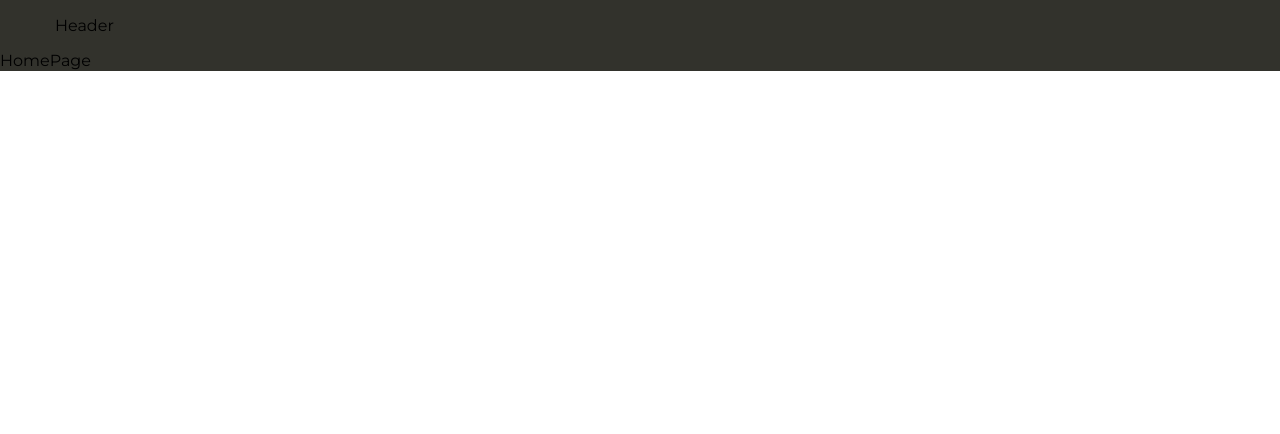
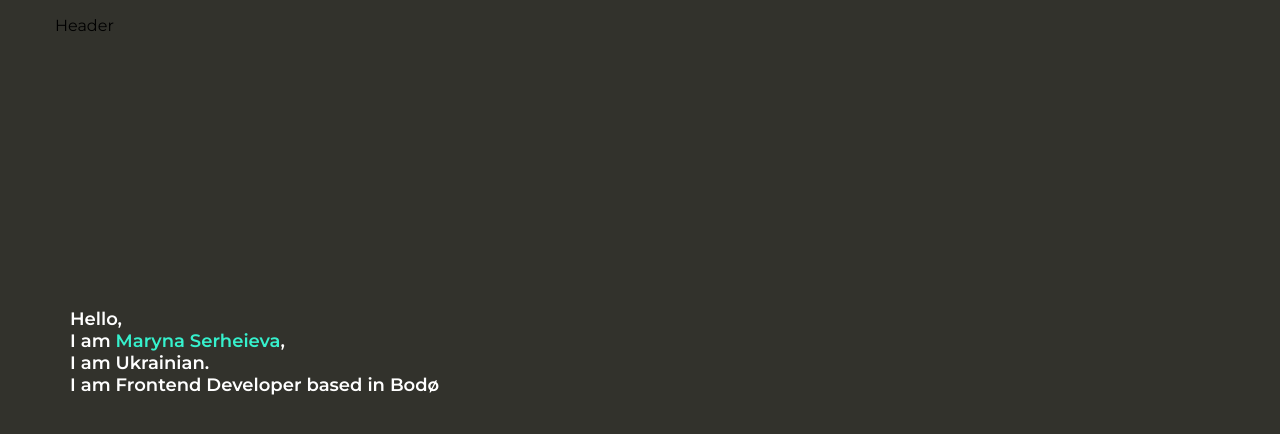
Before and after one commit to MarinaSergeyeva/pf, a React (Create React App) app: page / in a window 1280 px wide. Shown: the top 434 px of the page. Built offline with nearby package versions, Linux system fonts and the light colour scheme.

Commit message:
global styles updated

```diff
--- a/package.json
+++ b/package.json
@@ -16,7 +16,9 @@
     "react-dom": "^18.2.0",
     "react-responsive": "^9.0.2",
     "react-scripts": "5.0.1",
+    "react-type-animation": "^2.1.2",
     "styled-components": "^5.3.8",
+    "styled-normalize": "^8.0.7",
     "web-vitals": "^2.1.4"
   },
   "scripts": {
--- a/public/index.html
+++ b/public/index.html
@@ -1,14 +1,12 @@
 <!DOCTYPE html>
 <html lang="en">
+
 <head>
   <meta charset="utf-8" />
   <link rel="icon" href="%PUBLIC_URL%/favicon.ico" />
   <meta name="viewport" content="width=device-width, initial-scale=1" />
   <meta name="theme-color" content="#000000" />
-    <meta
-      name="description"
-      content="Web site created using create-react-app"
-    />
+  <meta name="description" content="Web site created using create-react-app" />
   <link rel="apple-touch-icon" href="%PUBLIC_URL%/logo192.png" />
   <!--
       manifest.json provides metadata used when your web app is installed on a
@@ -24,8 +22,14 @@
       work correctly both with client-side routing and a non-root public URL.
       Learn how to configure a non-root public URL by running `npm run build`.
     -->
+  <link rel="preconnect" href="https://fonts.googleapis.com">
+  <link rel="preconnect" href="https://fonts.gstatic.com" crossorigin>
+  <link
+    href="https://fonts.googleapis.com/css2?family=Montserrat:ital,wght@0,300;0,400;0,600;0,700;0,900;1,300;1,400;1,600;1,900&display=swap"
+    rel="stylesheet">
   <title>React App</title>
 </head>
+
 <body>
   <noscript>You need to enable JavaScript to run this app.</noscript>
   <div id="root"></div>
@@ -40,4 +44,5 @@
       To create a production bundle, use `npm run build` or `yarn build`.
     -->
 </body>
+
 </html>
--- a/src/components/App/App.js
+++ b/src/components/App/App.js
@@ -3,16 +3,16 @@ import React from 'react';
 import { ThemeProvider } from 'styled-components';
 
 import HomePage from '../../pages/HomePage/HomePage';
+import GlobalStyles from '../../styles/Global';
 import theme from '../../theme/theme';
 import Header from '../Header/Header';
 
 const App = () => {
   return (
     <ThemeProvider theme={theme}>
-      <div style={{ backgroundColor: `${theme.palette.background.default}` }}>
-        <Header />
-        <HomePage />
-      </div>
+      <GlobalStyles />
+      <Header />
+      <HomePage />
     </ThemeProvider>
   );
 };
--- a/src/index.js
+++ b/src/index.js
@@ -2,7 +2,6 @@ import React from 'react';
 
 import ReactDOM from 'react-dom/client';
 
-import './stylesheet/main.css';
 import App from './components/App/App';
 
 const root = ReactDOM.createRoot(document.getElementById('root'));
--- a/src/pages/HomePage/HomePage.js
+++ b/src/pages/HomePage/HomePage.js
@@ -1,7 +1,42 @@
 import React from 'react';
 
+// import { TypeAnimation } from 'react-type-animation';
+
+import {
+  HomePageContainer,
+  HomePageTitle,
+  NameHighlighted,
+} from './homePageStyled';
+
 const HomePage = () => {
-  return <div>HomePage</div>;
+  return (
+    <HomePageContainer>
+      <HomePageTitle>
+        Hello,
+        <br />I am <NameHighlighted>Maryna Serheieva</NameHighlighted>,
+        <br />
+        I am Ukrainian.
+        <br />I am Frontend Developer based in Bodø
+      </HomePageTitle>
+      {/* <TypeAnimation
+        speed={1}
+        sequence={[
+          'One', // Types 'One'
+          1000, // Waits 1s
+          'Two', // Deletes 'One' and types 'Two'
+          2000, // Waits 2s
+          'Three', // Types 'Three' without deleting 'Two'
+          () => {
+            console.log('Done typing!'); // Place optional callbacks anywhere in the array
+          },
+        ]}
+        wrapper="div"
+        cursor
+        repeat={Infinity}
+        style={{ fontSize: '2em' }}
+      /> */}
+    </HomePageContainer>
+  );
 };
 
 export default HomePage;
--- /dev/null
+++ b/src/pages/HomePage/homePageStyled.js
@@ -0,0 +1,26 @@
+import styled from 'styled-components';
+
+import { device } from '../../common/deviceSizes';
+
+export const HomePageContainer = styled.div`
+  padding: 50vw 30px 30px;
+
+  @media ${device.tablet} {
+    padding: 35vw 50px 50px;
+  }
+
+  @media ${device.desktop} {
+    padding: 20vw 70px 70px;
+  }
+`;
+
+export const HomePageTitle = styled.div`
+  color: ${({ theme }) => theme.palette.text.primary};
+  font-size: 18px;
+  font-weight: 600;
+  line-height: 22px;
+`;
+
+export const NameHighlighted = styled.span`
+  color: ${({ theme }) => theme.palette.primary.main};
+`;
--- a/src/stylesheet/main.css
+++ b/src/styles/Global.js
@@ -1,6 +1,8 @@
-@import url('https://fonts.googleapis.com/css2?family=Montserrat:ital,wght@0,300;0,400;0,600;0,700;0,900;1,300;1,400;1,600;1,900&display=swap');
+import { createGlobalStyle } from 'styled-components';
+import { normalize } from 'styled-normalize';
 
-@import './normalize.css';
+const GlobalStyles = createGlobalStyle`
+${normalize}
 
 html {
     box-sizing: border-box;
@@ -15,8 +17,9 @@ html {
 }
 
 body {
-    font-family: 'Montserrat', sans-serif;
-    font-weight: 400;
+    font-family: ${({ theme }) => theme.typography.fontFamily};
+    font-weight: ${({ theme }) => theme.typography.fontSize};
+    background: ${({ theme }) => theme.palette.background.default};
 }
 
 img {
@@ -63,3 +66,11 @@ button:active,
 button:focus {
     outline: none;
 }
+
+
+/* Normalize */
+
+
+`;
+
+export default GlobalStyles;
--- a/src/theme/theme.js
+++ b/src/theme/theme.js
@@ -19,7 +19,10 @@ const theme = createTheme({
       secondary: '#000000', // white
     },
   },
-  typography: {},
+  typography: {
+    fontFamily: `'Montserrat', sans-serif`,
+    fontSize: 400,
+  },
 });
 
 export default theme;
```
Also changed, not shown: .eslintrc.json, src/stylesheet/normalize.css (deleted), 1 other file (tests, documents, lock files or other folders). Lines whose indentation alone changed are shown as unchanged.
